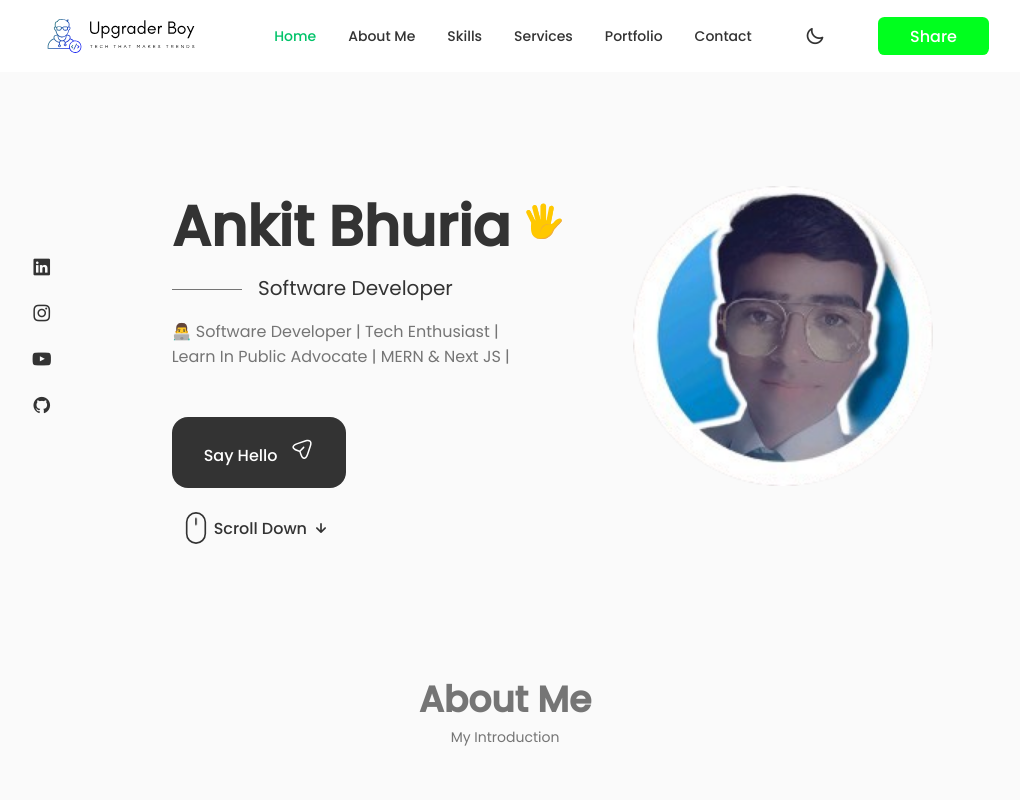
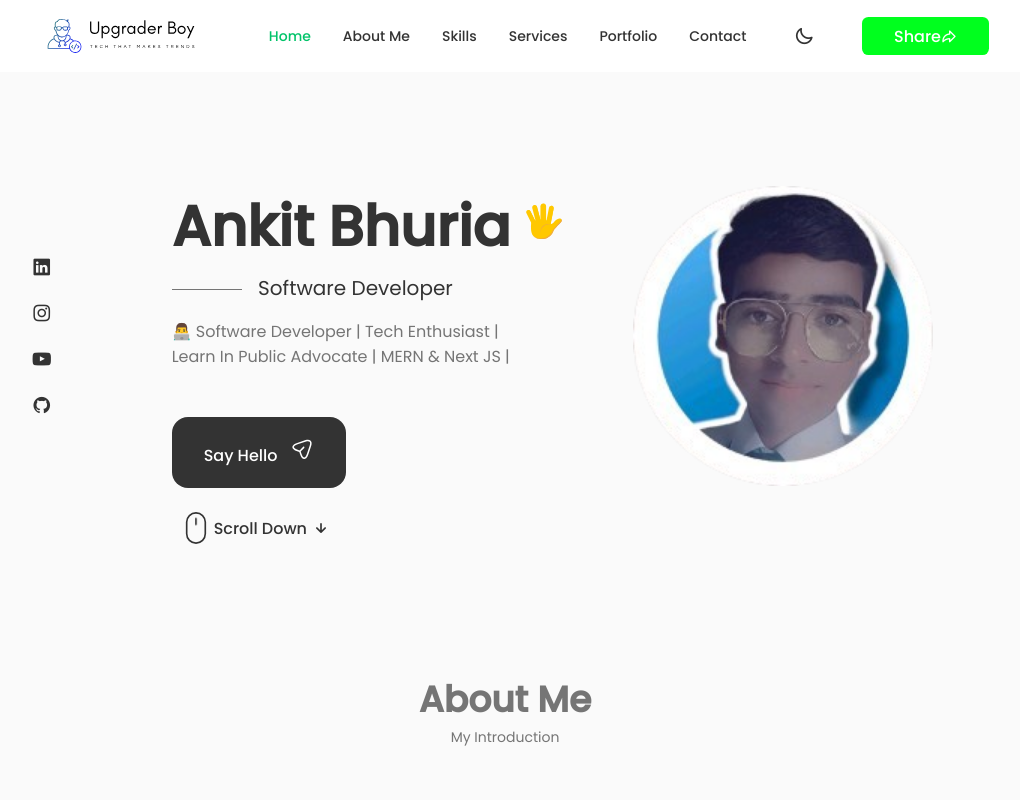
Before and after one commit to ankitbhuria/upgraderboy, a React (Vite) app: page / in a window 1280 px wide. Shown: the top 800 px of the page, without its empty margins (135-1155 px from the left). Built offline with nearby package versions, Linux system fonts and the light colour scheme.

Commit message:
portfolio ui - v1 minor changes

```diff
--- a/src/components/header/ShareButton.jsx
+++ b/src/components/header/ShareButton.jsx
@@ -47,8 +47,8 @@ const ShareButton = () => {
 
   return (
     <button onClick={handleClick} className='sign'>
-      Share
-      <span className="icon"></span>
+      <span>Share {" "}</span>
+      <i className="icon uil-share"></i>
     </button>
   );
 };
--- a/src/components/header/header.css
+++ b/src/components/header/header.css
@@ -134,6 +134,7 @@
 
 .sign {
   display: inline-block;
+  display: flex;
   background-color: var(--btn-color);
   color: var(--container-color);
   padding: 0.4rem 2rem;
```
